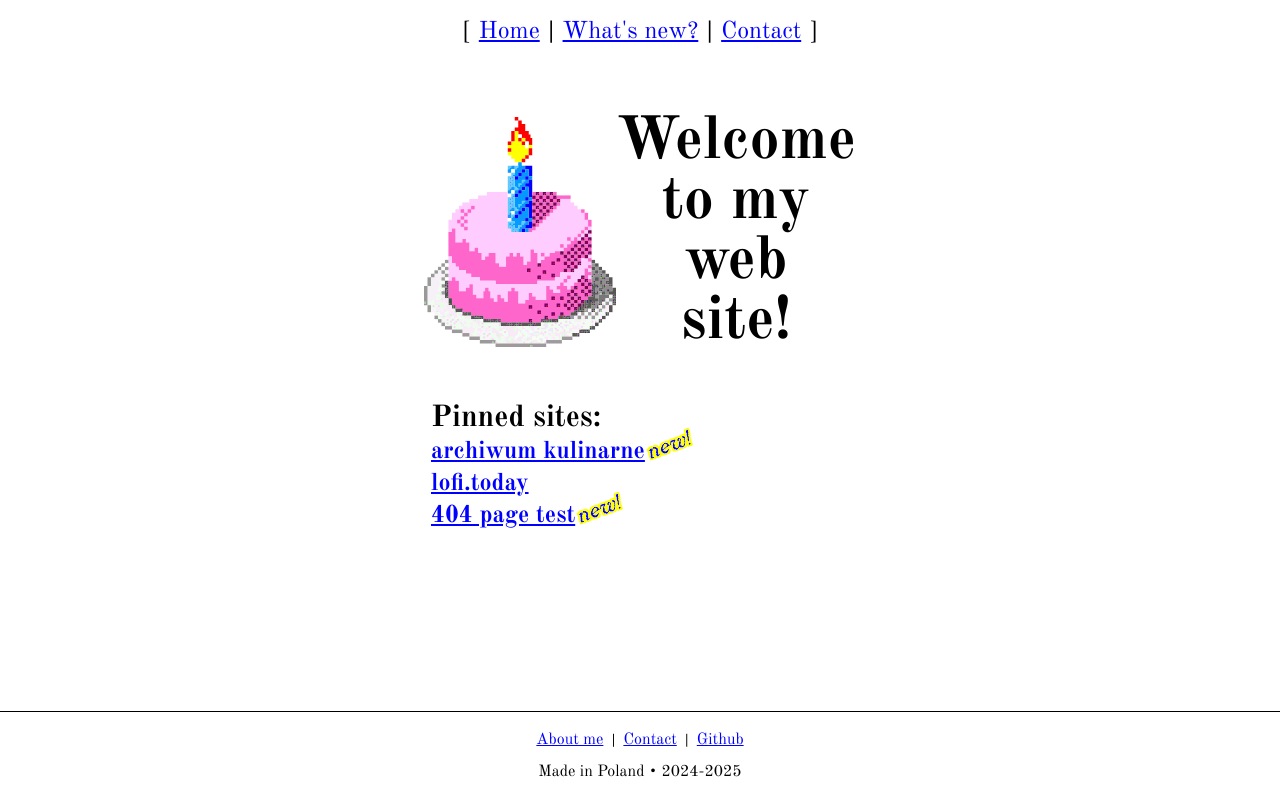
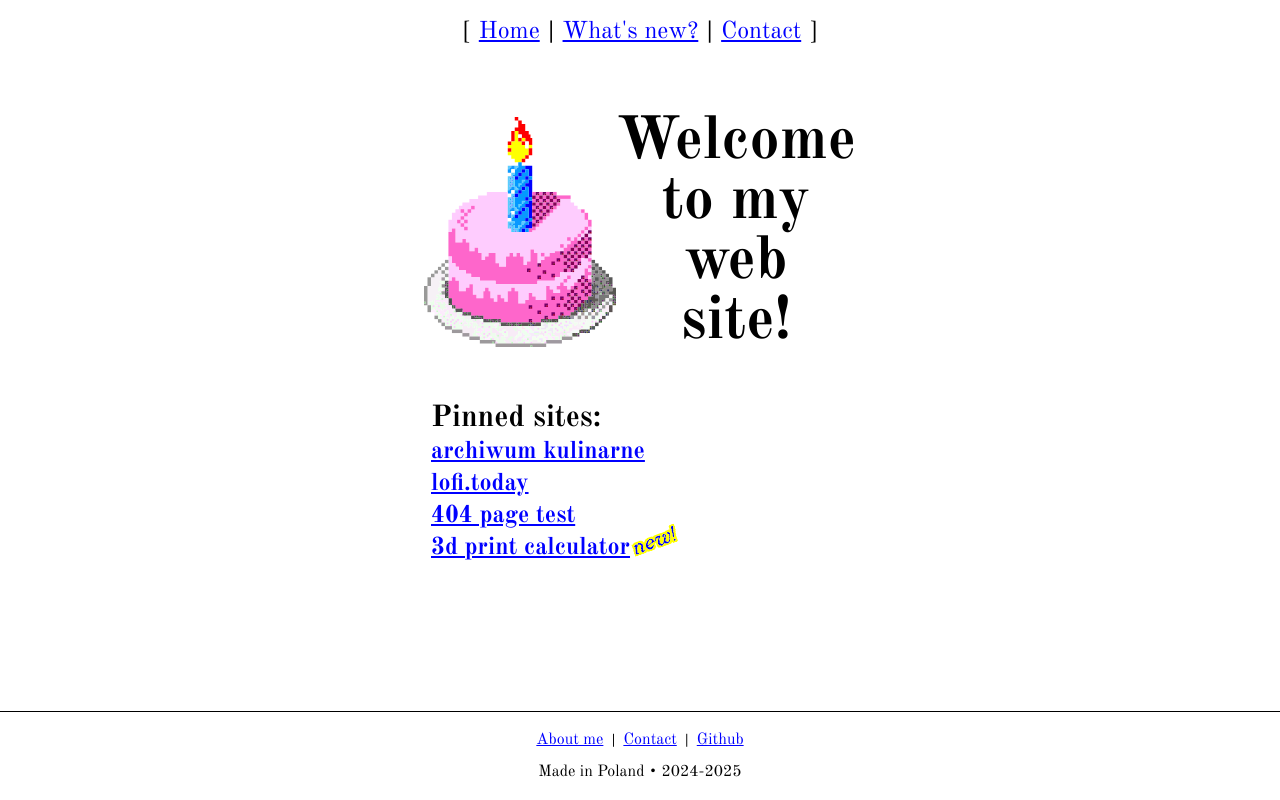
Before and after one commit to deadbraindev/deadbraindev-site, a Next.js app: page / in a window 1280 px wide. Before the commit this address had no page. Built offline with nearby package versions, Linux system fonts and the light colour scheme.

Commit message:
feat: add new link, remove badge from old links

```diff
--- a/src/components/PinnedSites.tsx
+++ b/src/components/PinnedSites.tsx
@@ -15,11 +15,6 @@ export default function PinnedSites() {
           >
             archiwum kulinarne
           </StyledLink>
-          <Image
-            src={BadgeNew}
-            alt="Badge for new site"
-            className="w-auto h-[20px] -rotate-[20deg] -translate-x-1 -translate-y-2 "
-          />
         </li>
         <li className="flex flex-row gap-1 items-center">
           <StyledLink href="https://lofi.today" className="font-bold" primary>
@@ -29,6 +24,11 @@ export default function PinnedSites() {
         <li className="flex flex-row gap-1 items-center">
           <StyledLink href="/badlink" className="font-bold" primary>
             404 page test
+          </StyledLink>
+        </li>
+        <li className="flex flex-row gap-1 items-center">
+          <StyledLink href="/badlink" className="font-bold" primary>
+            3d print calculator
           </StyledLink>
           <Image
             src={BadgeNew}
```
